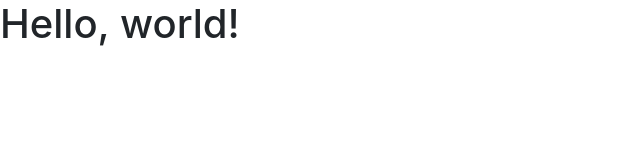
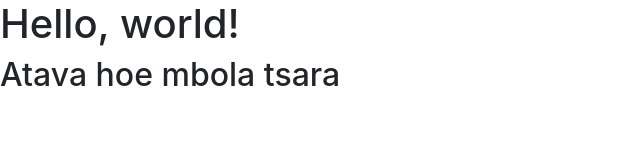
Before and after one commit to FlavienRado/github-flow, a plain HTML site: page index.html in a window 1280 px wide. Shown: the whole page, without its empty margins (0-640 px from the left). Drawn offline with nearby package versions, Linux system fonts and the light colour scheme.

Commit message:
Update index.html

```diff
--- a/index.html
+++ b/index.html
@@ -9,6 +9,7 @@
   </head>
   <body>
     <h1>Hello, world!</h1>
+    <h2>Atava hoe mbola tsara </h2>
 
     <script src="https://code.jquery.com/jquery-3.3.1.slim.min.js" integrity="sha384-q8i/X+965DzO0rT7abK41JStQIAqVgRVzpbzo5smXKp4YfRvH+8abtTE1Pi6jizo" crossorigin="anonymous"></script>
     <script src="https://cdnjs.cloudflare.com/ajax/libs/popper.js/1.14.3/umd/popper.min.js" integrity="sha384-ZMP7rVo3mIykV+2+9J3UJ46jBk0WLaUAdn689aCwoqbBJiSnjAK/l8WvCWPIPm49" crossorigin="anonymous"></script>
```
